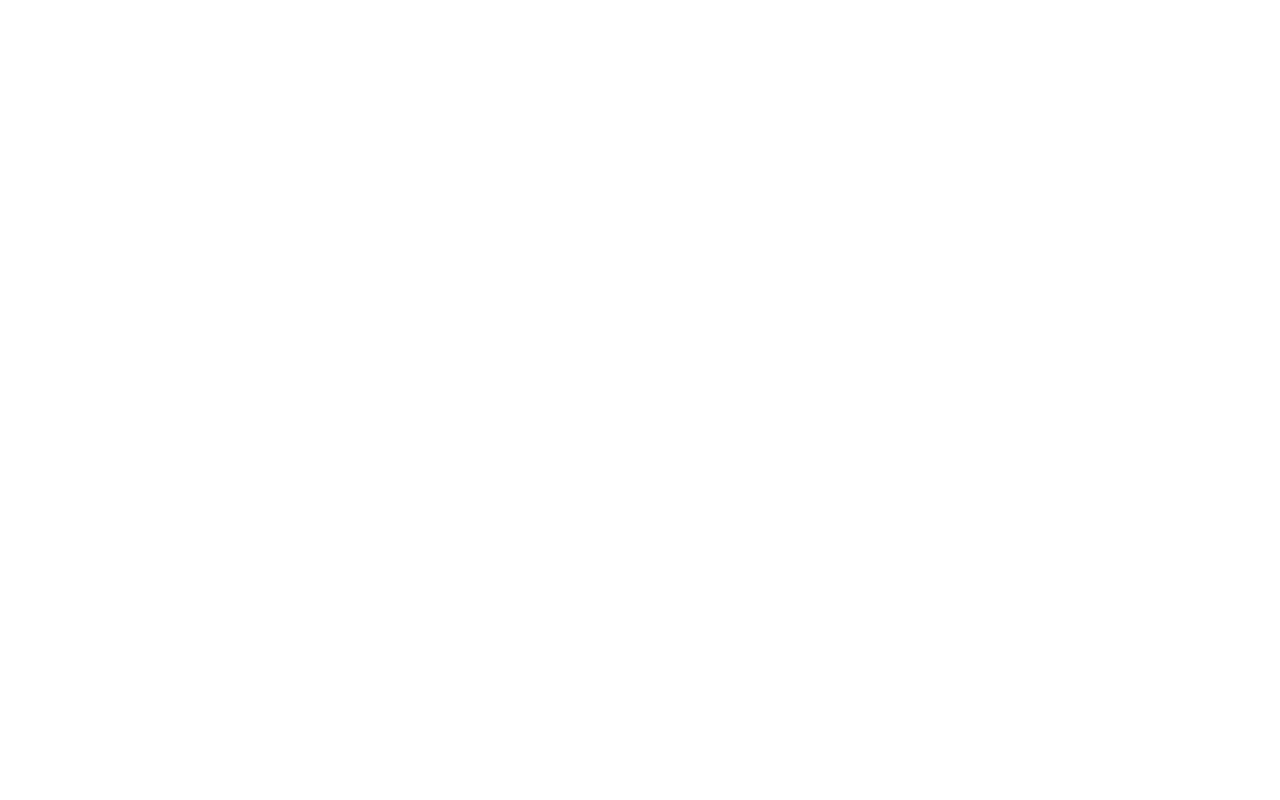
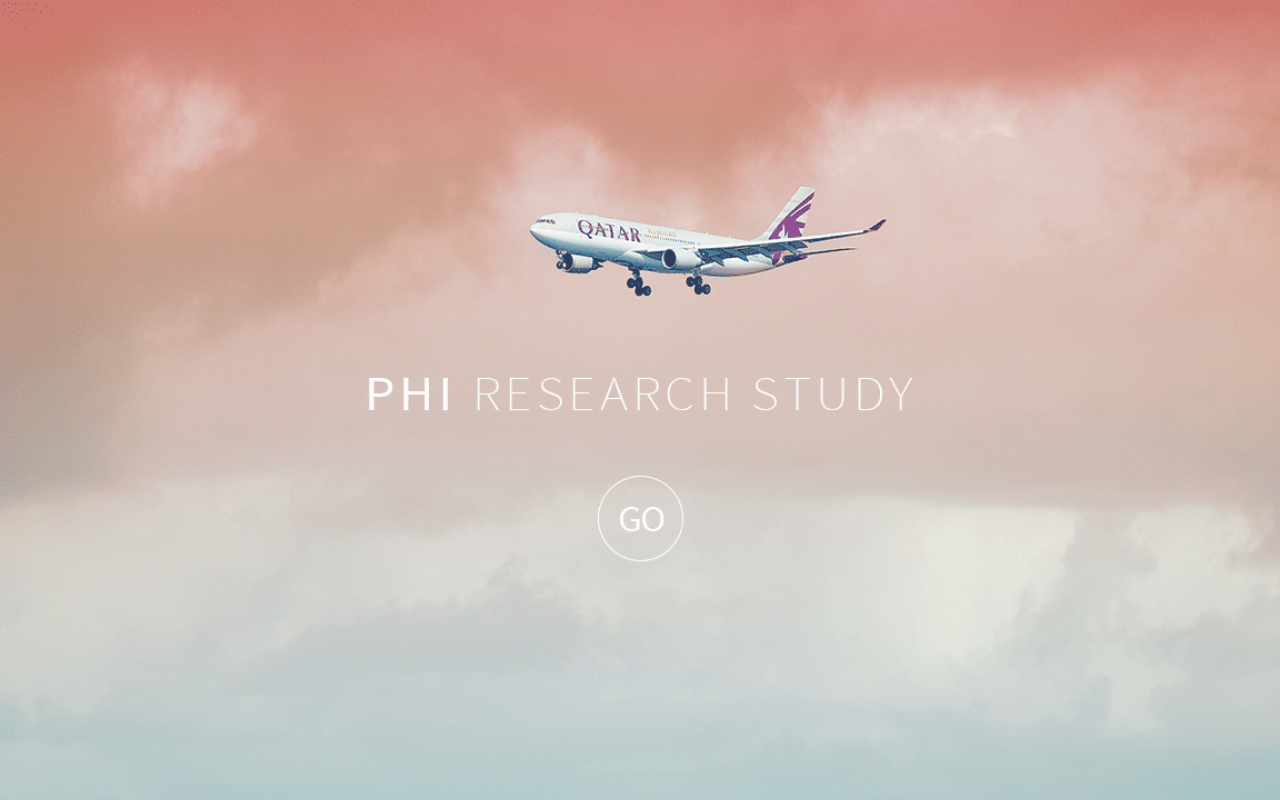
Before and after one commit to physiohan/phistudy.github.io, a plain HTML site: page index.html in a window 1280 px wide. Shown: the top 800 px of the page. Drawn offline with Linux system fonts and the light colour scheme.

Commit message:
add main img

```diff
--- a/index.html
+++ b/index.html
@@ -5,8 +5,9 @@
     <meta name="viewport" content="width=device-width, initial-scale=1.0">
     <meta http-equiv="X-UA-Compatible" content="ie=edge">
     <title>PHI Pilates Korea의 논문리뷰 페이지입니다.</title>
+    <link rel="stylesheet" href="./style.css">
 </head>
 <body>
-    <link rel="stylesheet" href="./style.css">
+    <img src="./main.png" alt="Welcome to PHI Pilates Korea Study Page">
 </body>
 </html>
```
Also changed, not shown: main.png (added), 1 other file.
